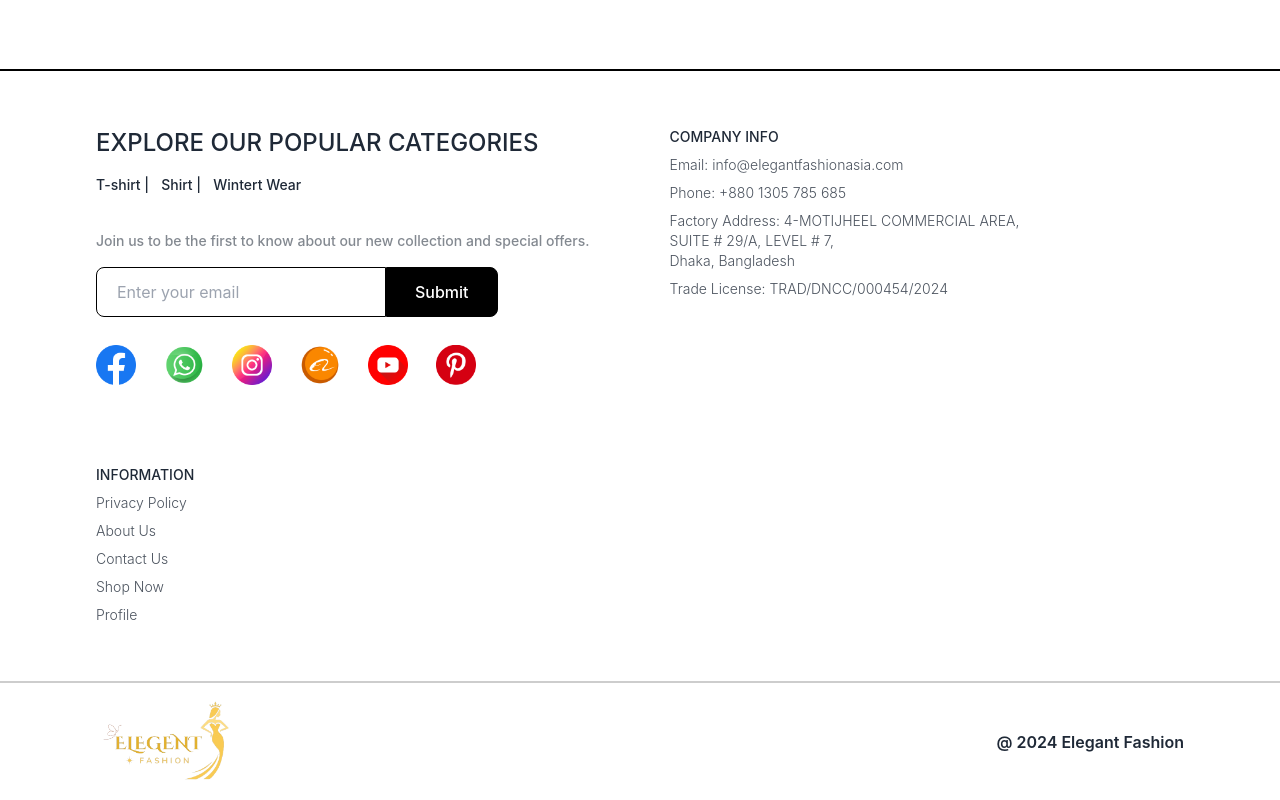
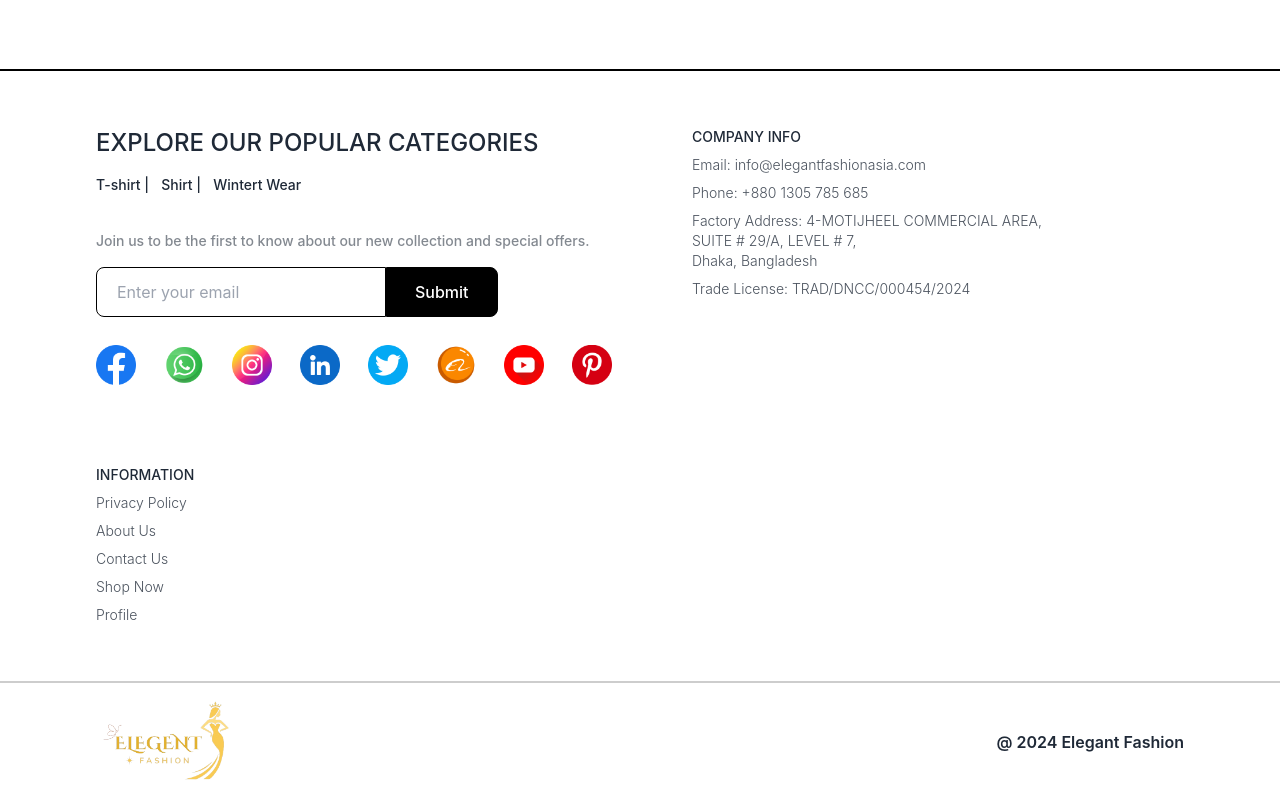
Before and after one commit to A2-ITLTD/elegant-fashion-website, a React (Vite) app: page / in a window 1280 px wide. Shown: the part 4052-4852 px from the top of the page. Built offline with nearby package versions, Linux system fonts and the light colour scheme.

Commit message:
link added

```diff
--- a/src/Components/Footer.jsx
+++ b/src/Components/Footer.jsx
@@ -6,6 +6,8 @@ import youtube from '../Images/youtube.png';
 import alibaba from '../Images/alibaba_logo.png';
 import whatsapp from '../Images/whatsapp.png';
 import pinterest from '../Images/pinterest.png';
+import linkedin from '../Images/linkedin.png';
+import twitter from '../Images/twitter.png';
 import logo from '../Images/elegant-logo-removebg.png'
 import {ToastContainer , toast } from 'react-toastify';
 import { Link } from "react-router-dom";
@@ -61,10 +63,12 @@ const Footer = () => {
                         <a href="https://wa.me/+8801305785685?text=Hello how can I help you?" target="_blank">
                             <img src={whatsapp} alt="" className='w-10'/>
                         </a>
-                        <img src={instagram} alt="" className='w-10'/>
-                        <img src={alibaba} alt="" className='w-10'/>
-                        <img src={youtube} alt="" className='w-10'/>
-                        <img src={pinterest} alt="" className='w-10'/>
+                        <a href="https://www.instagram.com/elegentfashion9/"><img src={instagram} alt="" className='w-10'/></a>
+                        <a href="https://www.linkedin.com/in/elegent-fashion-079427322/"><img src={linkedin} alt="" className='w-10'/></a>
+                        <a href="https://x.com/FashionEle12341"><img src={twitter} alt="" className='w-10'/></a>
+                        <a href=""><img src={alibaba} alt="" className='w-10'/></a>
+                        <a href=""><img src={youtube} alt="" className='w-10'/></a>
+                        <a href=""><img src={pinterest} alt="" className='w-10'/></a>
                     </div>
                 </div>
                 <div className='text-sm flex flex-col gap-2 '>
```
Also changed, not shown: src/Images/twitter.png (added), 5 other files (tests, documents, lock files or other folders).
